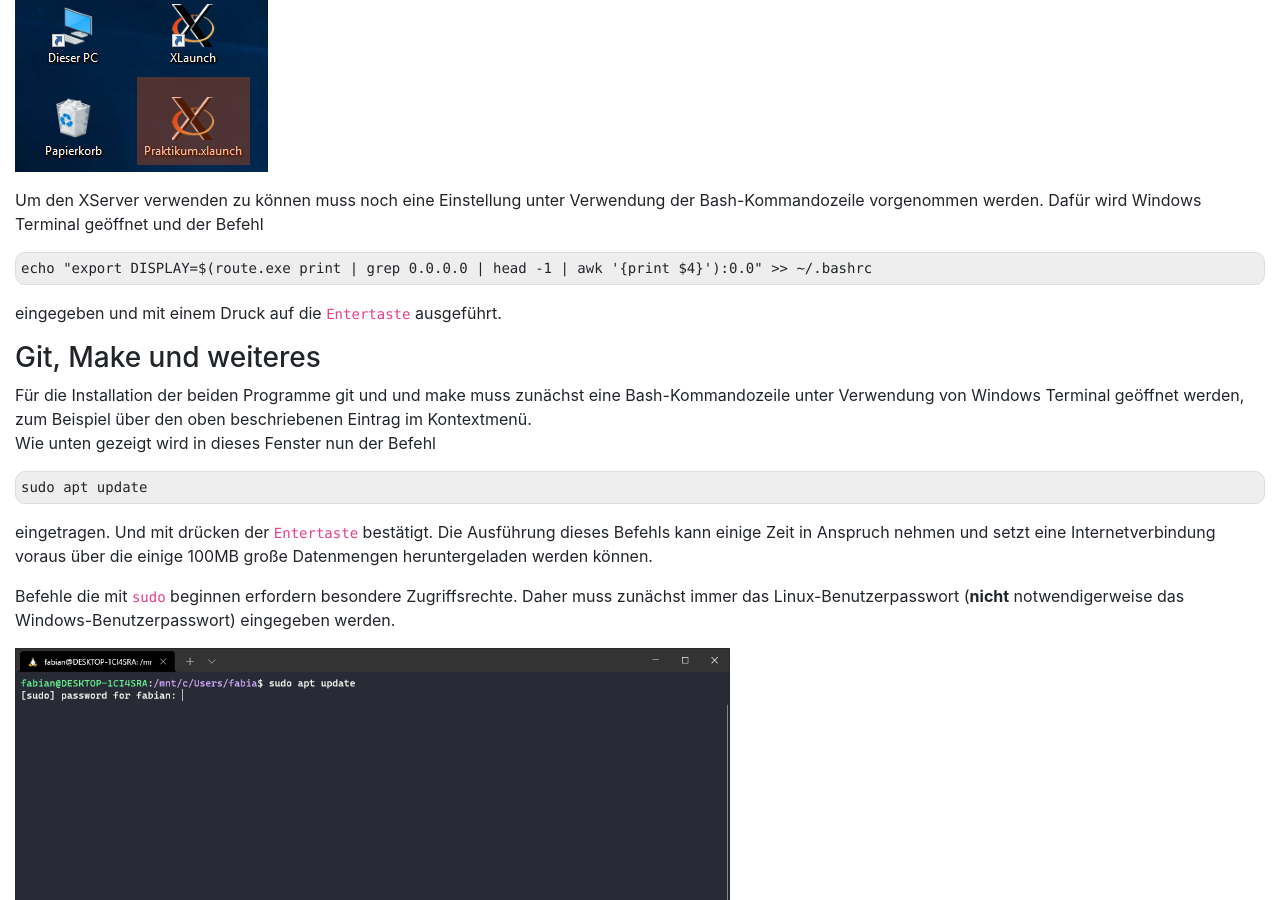
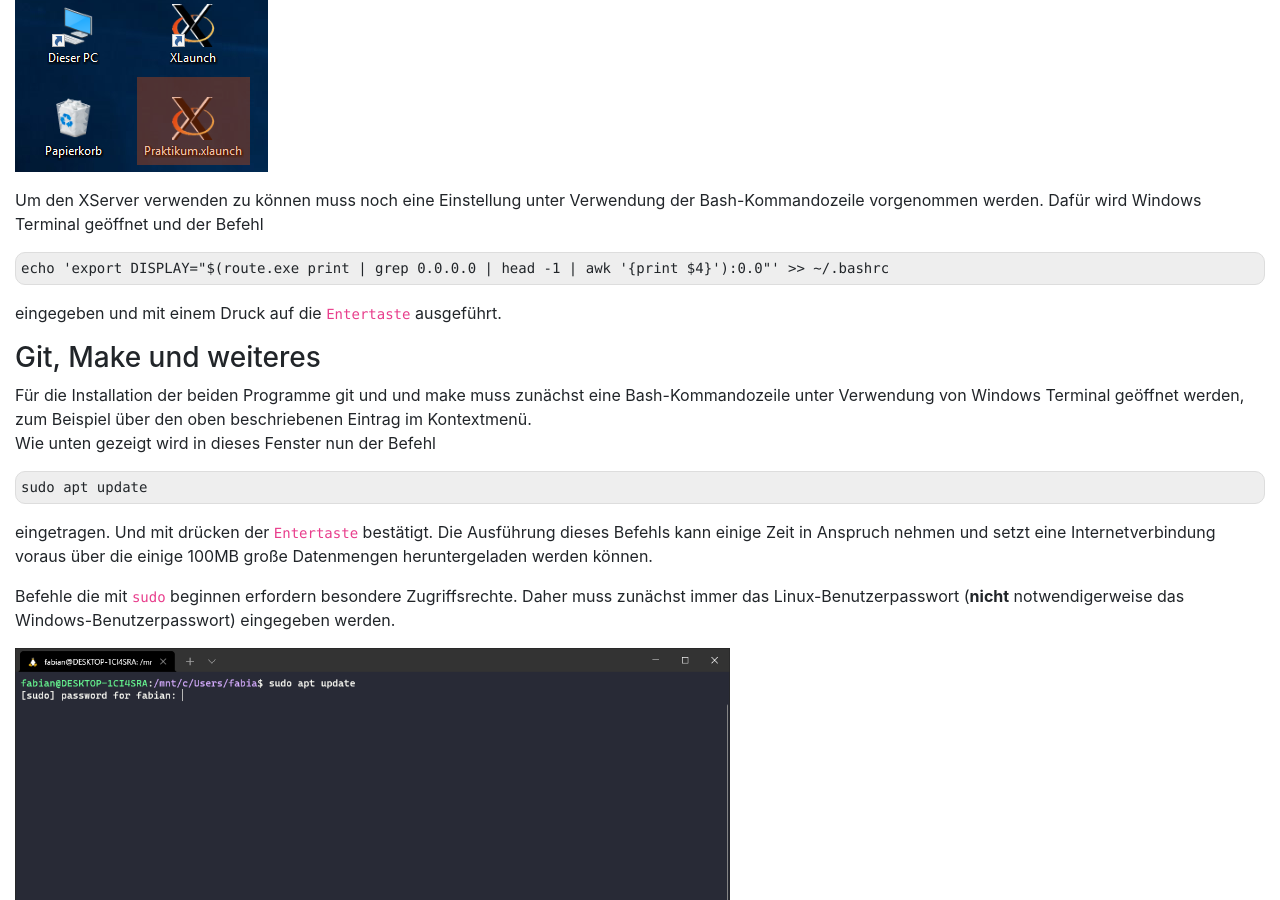
Before and after one commit to pep-dortmund/homepage-toolbox, a Jekyll site: the page built from install/windows.md, in a window 1280 px wide and 900 px high, scrolled down 22572 px. Built offline with Jekyll 4.4.1, drawn with Linux system fonts in a browser that asks for light colours.

````diff
--- a/install/windows.md
+++ b/install/windows.md
@@ -411,7 +411,7 @@ Um den XServer verwenden zu können muss noch eine Einstellung unter Verwendung
 vorgenommen werden.
 Dafür wird Windows Terminal geöffnet und der Befehl
 ```
-echo "export DISPLAY=$(route.exe print | grep 0.0.0.0 | head -1 | awk '{print $4}'):0.0" >> ~/.bashrc
+echo 'export DISPLAY="$(route.exe print | grep 0.0.0.0 | head -1 | awk '{print $4}'):0.0"' >> ~/.bashrc
 ```
 eingegeben und mit einem Druck auf die `Entertaste` ausgeführt.
 
````
